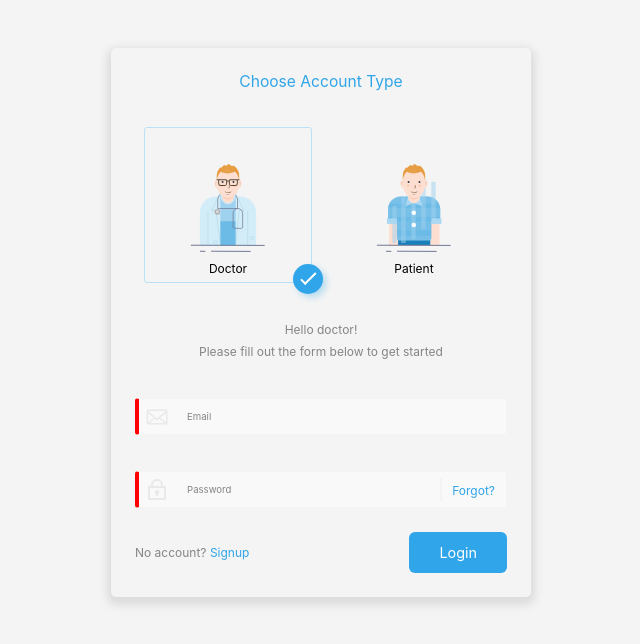
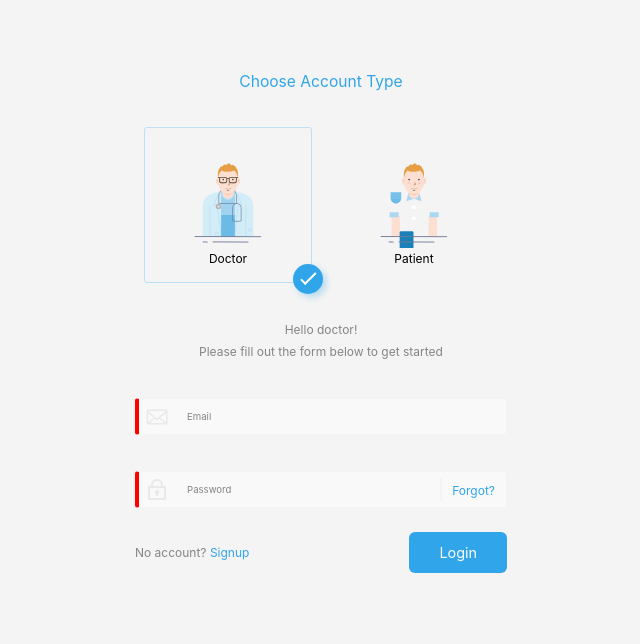
Before and after one commit to estherlinlin/login-form, a React (Create React App) app: page / in a window 1280 px wide. Shown: the top 644 px of the page, without its empty margins (319-959 px from the left). Built offline with nearby package versions, Linux system fonts and the light colour scheme.

Commit message:
modify svg import

```diff
--- a/src/App.js
+++ b/src/App.js
@@ -1,5 +1,4 @@
 import React from "react";
-import logo from "./logo.svg";
 import "./App.scss";
 import Login from "./components/Auth/Login/Login";
 import { BrowserRouter as Router, Route, Switch, Redirect } from "react-router-dom";
--- a/src/components/Auth/AccountType/AccountType.js
+++ b/src/components/Auth/AccountType/AccountType.js
@@ -1,7 +1,7 @@
 import React from "react";
 import "./AccountType.scss";
 
-const AccountType = ({ name, img, isSelect, onSelect }) => {
+const AccountType = ({ name, TypeImg, isSelect, onSelect }) => {
   const selectedClass = isSelect ? "selected-type" : null;
 
   return (
@@ -10,8 +10,8 @@ const AccountType = ({ name, img, isSelect, onSelect }) => {
       onClick={() => onSelect(name)}
     >
       <div className="account-img-box">
-        {/* <accountType.img /> */}
-        <img className="account-img" src={img} alt="Logo" />
+        {/* <img className="account-img" src={img} alt="Logo" /> */}
+        <TypeImg/>
       </div>
 
       <div className="account-text">{name}</div>
--- a/src/components/Auth/AccountTypeList/AccountTypeList.js
+++ b/src/components/Auth/AccountTypeList/AccountTypeList.js
@@ -3,17 +3,8 @@ import "./AccountTypeList.scss";
 
 import accountTypes from "./accounTypeData";
 import AccountType from "../AccountType/AccountType";
-import doctorImg from "../../../assets/images/img_doctor_90@3x.svg";
-import patientImg from "../../../assets/images/img_patient_90@3x.svg";
 
 const AccountTypeList = ({ selectedType, typeSelectHandler }) => {
-  const accountTypes = [
-    { name: "doctor", img: doctorImg },
-    { name: "patient", img: patientImg }
-    // { name: "patient2", img: patientImg },
-    // { name: "patient3", img: patientImg },
-  ];
-
   return (
     <div className="account-container">
       {accountTypes.map((item) => (
--- a/src/components/Auth/AccountTypeList/accounTypeData.js
+++ b/src/components/Auth/AccountTypeList/accounTypeData.js
@@ -1,11 +1,13 @@
-import doctorImg from "../../../assets/images/img_doctor_90@3x.svg";
-import patientImg from "../../../assets/images/img_patient_90@3x.svg";
+// import doctorImg from "../../../assets/images/img_doctor_90@3x.svg";
+// import patientImg from "../../../assets/images/img_patient_90@3x.svg";
+import { ReactComponent as SvgDoctor } from "../../../assets/images/img_doctor_90@3x.svg";
+import { ReactComponent as SvgPatient } from "../../../assets/images/img_patient_90@3x.svg";
 
-const accountTypes = [
-  { name: "doctor", img: doctorImg },
-  { name: "patient", img: patientImg }
-  // { name: "patient2", img: patientImg },
-  // { name: "patient3", img: patientImg },
+export const accountTypes = [
+  { name: "doctor", TypeImg: SvgDoctor },
+  { name: "patient", TypeImg: SvgPatient },
+  // { name: "patient2", TypeImg: SvgPatient },
+  // { name: "patient3", TypeImg: SvgPatient }
 ];
 
 export default accountTypes;
--- a/src/components/Auth/Login/Login.scss
+++ b/src/components/Auth/Login/Login.scss
@@ -7,11 +7,11 @@
   background-color: var(--white);
   margin: 4rem auto;
   padding: 2rem;
-  box-shadow: 0 4px 10px 4px rgba(#000, 0.1);
+//   box-shadow: 0 4px 10px 4px rgba(#000, 0.1);
   border-radius: 5px;
   @media only screen and (max-width: $sz-xsmall) {
     height: 100vh;
-    margin: 0 auto;
+    margin: auto 0;
   }
 
   background: url(../../../assets/images/img_town_370x170@3x.svg);
```
Also changed, not shown: src/components/Auth/Login/Login.js (line endings or trailing spaces).
